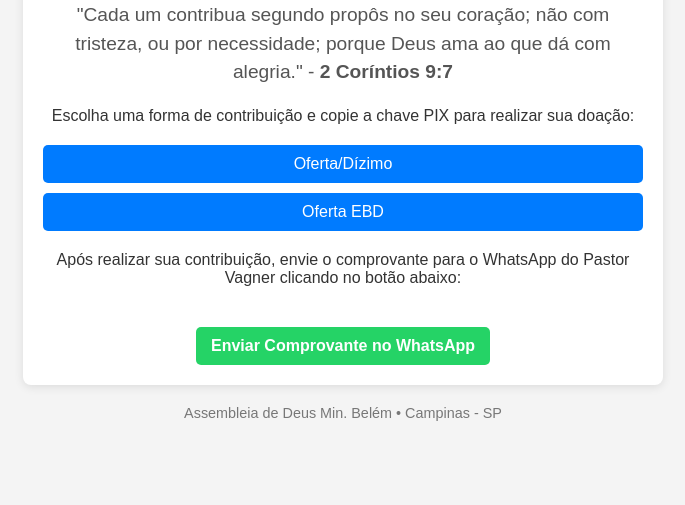
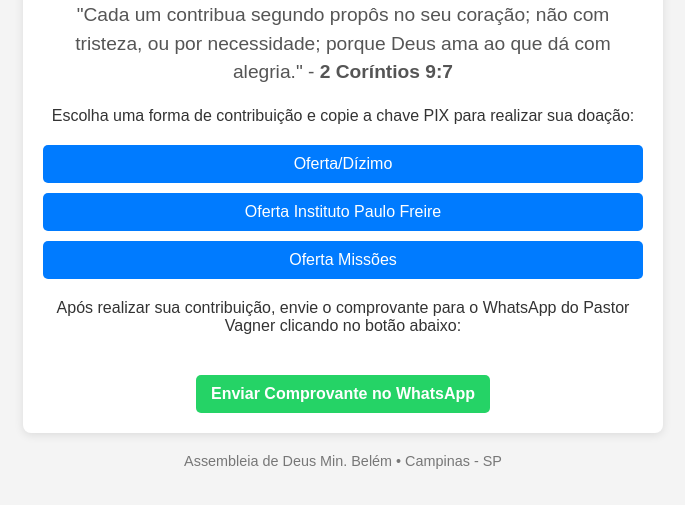
Before and after one commit to alexsandroop/alexsandro, a plain HTML site: page contribuicao.html in a window 1280 px wide. Shown: the part 127-632 px from the top of the page, without its empty margins (297-982 px from the left). Drawn offline with Linux system fonts and the light colour scheme.

Commit message:
Update contribuicao.html
Signed-off-by: alexsandroop <frasefraseyou@gmail.com>

```diff
--- a/contribuicao.html
+++ b/contribuicao.html
@@ -130,7 +130,8 @@
 
         <div class="contribution-options">
             <button onclick="showPixKey('ESTÁ EM TESTE')">Oferta/Dízimo</button>
-            <button onclick="showPixKey('ESTÁ EM TESTE')">Oferta EBD</button>
+            <button onclick="showPixKey('ESTÁ EM TESTE')">Oferta Instituto Paulo Freire</button>
+            <button onclick="showPixKey('ESTÁ EM TESTE')">Oferta Missões</button>
         </div>
 
         <div id="pix-key-container">
```
